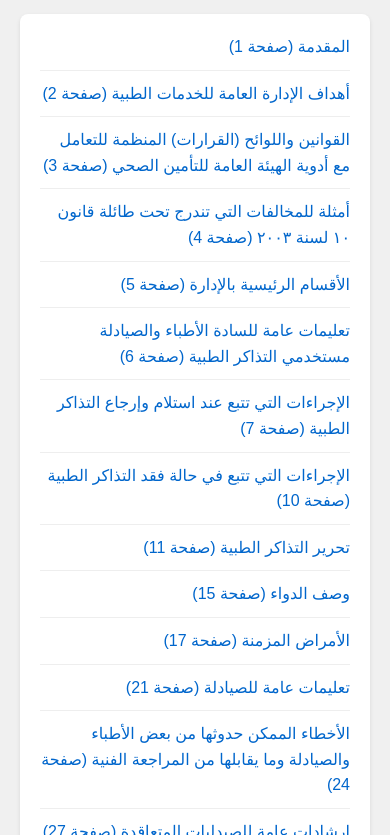
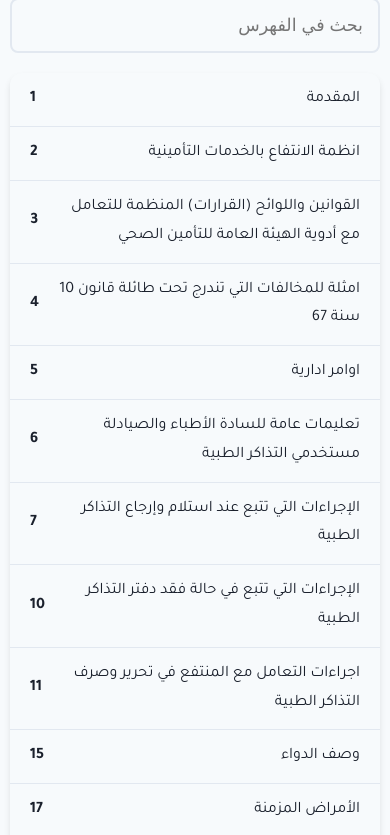
Before and after one commit to datakid/protocols, a plain HTML site: page index.html in a window 390 px wide. Shown: the part 100-935 px from the top of the page. Drawn offline with Linux system fonts and the light colour scheme.

Commit message:
Update index.html

```diff
--- a/index.html
+++ b/index.html
@@ -4,74 +4,216 @@
     <meta charset="UTF-8">
     <meta name="viewport" content="width=device-width, initial-scale=1.0">
     <title>الفهرس</title>
+    <link rel="preconnect" href="https://fonts.googleapis.com">
+    <link rel="preconnect" href="https://fonts.gstatic.com" crossorigin>
+    <link href="https://fonts.googleapis.com/css2?family=Tajawal:wght@400;700&display=swap" rel="stylesheet">
     <style>
+        :root {
+            --primary-color: #1a365d;
+            --secondary-color: #2c5282;
+            --background-color: #f7fafc;
+            --text-color: #1a202c;
+            --hover-color: #2b6cb0;
+            --border-color: #e2e8f0;
+        }
+
+        @media (prefers-color-scheme: dark) {
+            :root {
+                --primary-color: #81e6d9;
+                --secondary-color: #4fd1c5;
+                --background-color: #1a202c;
+                --text-color: #f7fafc;
+                --hover-color: #38b2ac;
+                --border-color: #2d3748;
+            }
+        }
+
+        * {
+            box-sizing: border-box;
+            margin: 0;
+            padding: 0;
+        }
+
         body {
-            font-family: Arial, sans-serif;
-            line-height: 1.6;
-            margin: 0;
-            padding: 20px;
-            background-color: #f0f0f0;
+            font-family: 'Tajawal', Arial, sans-serif;
+            line-height: 1.8;
+            background-color: var(--background-color);
+            color: var(--text-color);
+            font-size: 18px;
+            transition: background-color 0.3s ease, color 0.3s ease;
         }
+
+        .container {
+            max-width: 1200px;
+            margin: 0 auto;
+            padding: 40px 20px;
+        }
+
+        header {
+            text-align: center;
+            margin-bottom: 40px;
+        }
+
         h1 {
-            text-align: center;
-            color: #333;
+            color: var(--primary-color);
+            font-size: 2.5em;
+            margin-bottom: 20px;
+            line-height: 1.2;
         }
+
+        #search-container {
+            margin-bottom: 20px;
+        }
+
+        #search-input {
+            width: 100%;
+            padding: 15px;
+            font-size: 1.1em;
+            border: 2px solid var(--border-color);
+            border-radius: 8px;
+            background-color: var(--background-color);
+            color: var(--text-color);
+            transition: border-color 0.3s ease, box-shadow 0.3s ease;
+        }
+
+        #search-input:focus {
+            outline: none;
+            border-color: var(--primary-color);
+            box-shadow: 0 0 0 3px rgba(66, 153, 225, 0.5);
+        }
+
         #toc {
             list-style-type: none;
-            padding: 0;
-            max-width: 800px;
-            margin: 0 auto;
-            background-color: white;
-            border-radius: 8px;
-            box-shadow: 0 2px 4px rgba(0,0,0,0.1);
-            padding: 20px;
+            background-color: var(--background-color);
+            border-radius: 12px;
+            box-shadow: 0 4px 6px rgba(0,0,0,0.1);
+            overflow: hidden;
         }
+
         #toc li {
-            margin-bottom: 10px;
-            border-bottom: 1px solid #eee;
-            padding-bottom: 10px;
+            border-bottom: 1px solid var(--border-color);
         }
+
         #toc li:last-child {
             border-bottom: none;
         }
+
         #toc a {
             text-decoration: none;
-            color: #0066cc;
-            transition: color 0.3s ease;
+            color: var(--text-color);
+            display: flex;
+            justify-content: space-between;
+            align-items: center;
+            padding: 15px 25px;
+            transition: background-color 0.3s ease, color 0.3s ease;
         }
-        #toc a:hover {
-            color: #004080;
+
+        #toc a:hover, #toc a:focus {
+            background-color: var(--hover-color);
+            color: var(--background-color);
+        }
+
+        #toc a:focus {
+            outline: none;
+            box-shadow: 0 0 0 3px rgba(66, 153, 225, 0.5);
+        }
+
+        .page-number {
+            font-weight: bold;
+            margin-right: 10px;
+            flex-shrink: 0;
+        }
+
+        .skip-link {
+            position: absolute;
+            top: -40px;
+            left: 0;
+            background: var(--primary-color);
+            color: var(--background-color);
+            padding: 8px;
+            z-index: 100;
+            transition: top 0.3s ease;
+        }
+
+        .skip-link:focus {
+            top: 0;
+        }
+
+        @media (max-width: 768px) {
+            body {
+                font-size: 16px;
+            }
+
+            .container {
+                padding: 20px 10px;
+            }
+
+            h1 {
+                font-size: 2em;
+            }
+
+            #toc a {
+                padding: 12px 20px;
+            }
+        }
+
+        @media (prefers-reduced-motion: reduce) {
+            * {
+                transition: none !important;
+            }
+        }
+
+        .hidden {
+            display: none;
+        }
+
+        mark {
+            background-color: var(--secondary-color);
+            color: var(--background-color);
         }
     </style>
 </head>
 <body>
-    <h1>الفهرس</h1>
-    <ul id="toc"></ul>
+    <a href="#main-content" class="skip-link">تخطي إلى المحتوى الرئيسي</a>
+    <div class="container">
+        <header>
+            <h1>الفهرس</h1>
+        </header>
+        <main id="main-content">
+            <div id="search-container">
+                <label for="search-input" class="hidden">بحث في الفهرس</label>
+                <input type="search" id="search-input" placeholder="بحث في الفهرس" aria-label="بحث في الفهرس">
+            </div>
+            <nav aria-label="الفهرس">
+                <ul id="toc"></ul>
+            </nav>
+        </main>
+    </div>
 
     <script>
         const tocItems = [
             { title: 'المقدمة', page: 1 },
-            { title: 'أهداف الإدارة العامة للخدمات الطبية', page: 2 },
+            { title: 'انظمة الانتفاع بالخدمات التأمينية', page: 2 },
             { title: 'القوانين واللوائح (القرارات) المنظمة للتعامل مع أدوية الهيئة العامة للتأمين الصحي', page: 3 },
-            { title: 'أمثلة للمخالفات التي تندرج تحت طائلة قانون ١٠ لسنة ٢٠٠٣', page: 4 },
-            { title: 'الأقسام الرئيسية بالإدارة', page: 5 },
+            { title: 'امثلة للمخالفات التي تندرج تحت طائلة قانون 10 سنة 67', page: 4 },
+            { title: 'اوامر ادارية', page: 5 },
             { title: 'تعليمات عامة للسادة الأطباء والصيادلة مستخدمي التذاكر الطبية', page: 6 },
             { title: 'الإجراءات التي تتبع عند استلام وإرجاع التذاكر الطبية', page: 7 },
-            { title: 'الإجراءات التي تتبع في حالة فقد التذاكر الطبية', page: 10 },
-            { title: 'تحرير التذاكر الطبية', page: 11 },
+            { title: 'الإجراءات التي تتبع في حالة فقد دفتر التذاكر الطبية', page: 10 },
+            { title: 'اجراءات التعامل مع المنتفع في تحرير وصرف التذاكر الطبية', page: 11 },
             { title: 'وصف الدواء', page: 15 },
             { title: 'الأمراض المزمنة', page: 17 },
             { title: 'تعليمات عامة للصيادلة', page: 21 },
             { title: 'الأخطاء الممكن حدوثها من بعض الأطباء والصيادلة وما يقابلها من المراجعة الفنية', page: 24 },
             { title: 'إرشادات عامة للصيدليات المتعاقدة', page: 27 },
-            { title: 'تعليمات عامة', page: 32 },
+            { title: 'احكام عامة', page: 32 },
             { title: 'لائحة المخالفات والجزاءات للصيدليات المتعاقدة', page: 34 },
             { title: 'آلية صرف أدوية الاسم التجاري', page: 36 },
-            { title: 'آلية التعامل مع الأدوية', page: 37 },
+            { title: 'آلية التعامل مع اللجنة العليا للدواء', page: 37 },
             { title: 'البروتوكولات المنظمة لصرف الأدوية', page: 40 },
             { title: 'أدوية الأورام', page: 41 },
             { title: 'أدوية الاوعية الدموية', page: 67 },
-                   { title: 'أدوية الصرع', page: 69 },
+            { title: 'أدوية الصرع', page: 69 },
             { title: 'البروتوكول العلاجي لمرضى السكر', page: 70 },
             { title: 'ضوابط استخدام مثبطات المناعة بعد زرع الكلى', page: 75 },
             { title: 'Alpha Calcidol ضوابط صرف', page: 76 },
@@ -79,33 +221,60 @@
             { title: 'Gilenya ضوابط صرف', page: 80 },
             { title: 'IVIG ضوابط صرف', page: 81 },
             { title: 'ضوابط استخدام الألبيومين البشري', page: 83 },
-            { title: 'ضوابط استخدام الأدوية المسيلة للدم أثناء الحمل في وجود صمامات القلب', page: 85 },
-            { title: 'ضوابط صرف أدوية التصلب المتناثر', page: 86 },
+            { title: 'ضوابط استخدام الأدوية المسيلة للدم أثناء الحمل في وجود تغيير صمامات القلب', page: 85 },
+            { title: 'ضوابط صرف أدوية الهيبارين منخفض الوزن الجزيئي', page: 86 },
             { title: 'LHRH Analogue ضوابط صرف', page: 87 },
             { title: 'Growth hormone ضوابط صرف', page: 88 },
             { title: 'أدوية الكبد', page: 91 },
             { title: 'أدوية أمراض الدم', page: 101 },
             { title: 'ضوابط صرف أدوية المضادات الحيوية', page: 114 },
-            { title: 'أدوية الروماتيزم', page: 118 },
-            { title: 'أدوية هشاشة العظام', page: 120 },
+            { title: 'أدوية الرمد', page: 118 },
+            { title: 'أدوية هشاشة العظام', page: 121 },
             { title: 'ضوابط صرف المخدرات', page: 123 },
-            { title: 'التعليمات المنظمة لصرف اللاصقات والكبريتات الطبية', page: 126 }
+            { title: 'التعليمات المنظمة لصرف الفلانشات والشرابات الطبية', page: 126 },
+            { title: 'الفهرس', page: 127 }
         ];
 
         function createTOC() {
             const tocElement = document.getElementById('toc');
-            tocItems.forEach(item => {
+            tocItems.forEach((item, index) => {
                 const li = document.createElement('li');
                 const a = document.createElement('a');
-                a.textContent = `${item.title} (صفحة ${item.page})`;
+                a.innerHTML = `<span class="title">${item.title}</span><span class="page-number">${item.page}</span>`;
                 a.href = `https://online.fliphtml5.com/ycdxn/moun/#p=${item.page}`;
-                a.target = "_blank"; // Opens in a new tab
+                a.target = "_blank";
+                a.rel = "noopener noreferrer";
+                a.setAttribute('aria-label', `${item.title} - الصفحة ${item.page}`);
                 li.appendChild(a);
                 tocElement.appendChild(li);
             });
         }
 
+        function highlightText(text, searchTerm) {
+            if (!searchTerm) return text;
+            const regex = new RegExp(`(${searchTerm})`, 'gi');
+            return text.replace(regex, '<mark>$1</mark>');
+        }
+
+        function filterTOC() {
+            const searchTerm = document.getElementById('search-input').value.toLowerCase();
+            const tocItems = document.querySelectorAll('#toc li');
+
+            tocItems.forEach(item => {
+                const title = item.querySelector('.title').textContent.toLowerCase();
+                const pageNumber = item.querySelector('.page-number').textContent;
+
+                if (title.includes(searchTerm) || pageNumber.includes(searchTerm)) {
+                    item.style.display = '';
+                    item.querySelector('.title').innerHTML = highlightText(item.querySelector('.title').textContent, searchTerm);
+                } else {
+                    item.style.display = 'none';
+                }
+            });
+        }
+
         createTOC();
+        document.getElementById('search-input').addEventListener('input', filterTOC);
     </script>
 </body>
 </html>
```
